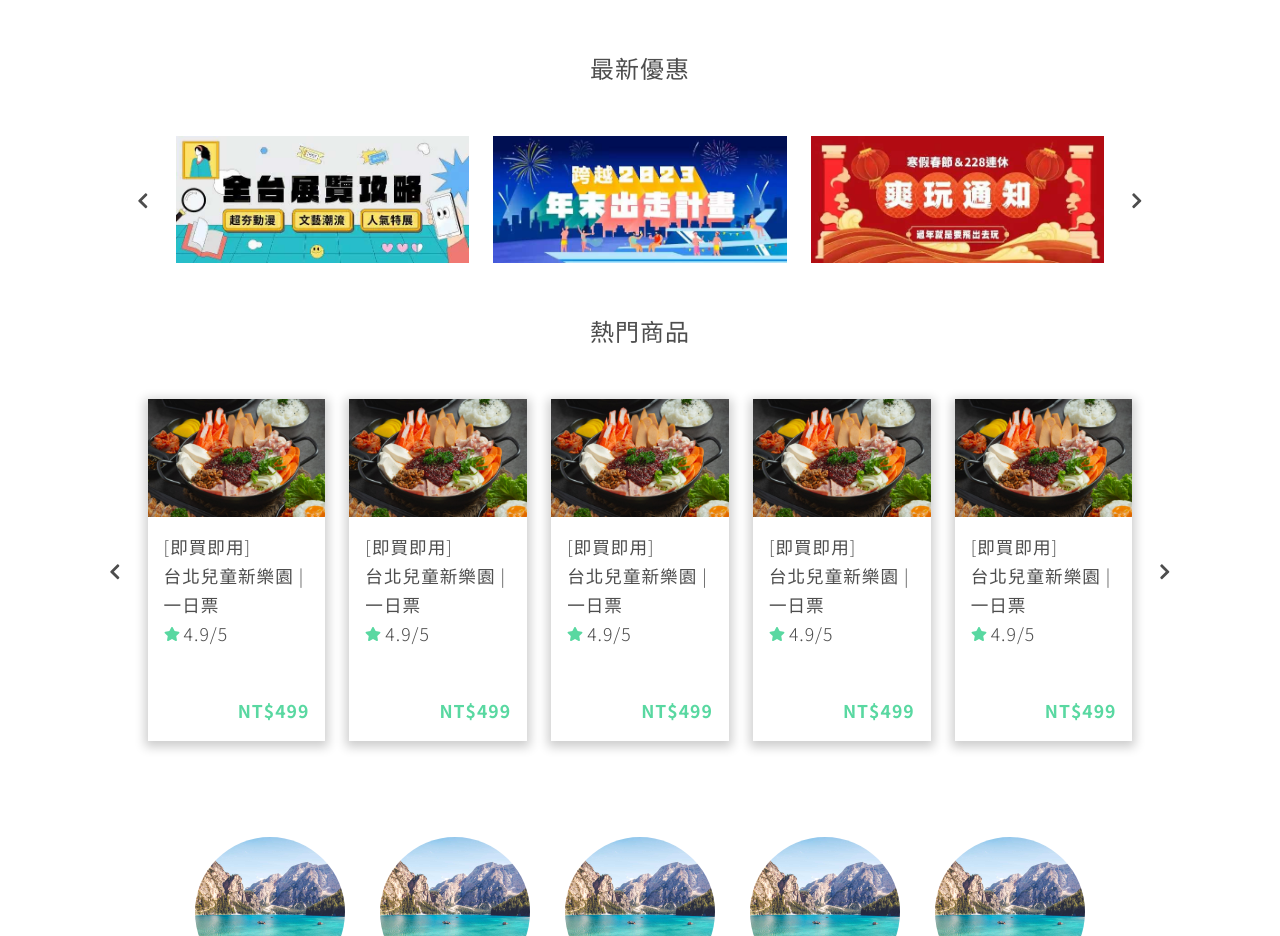
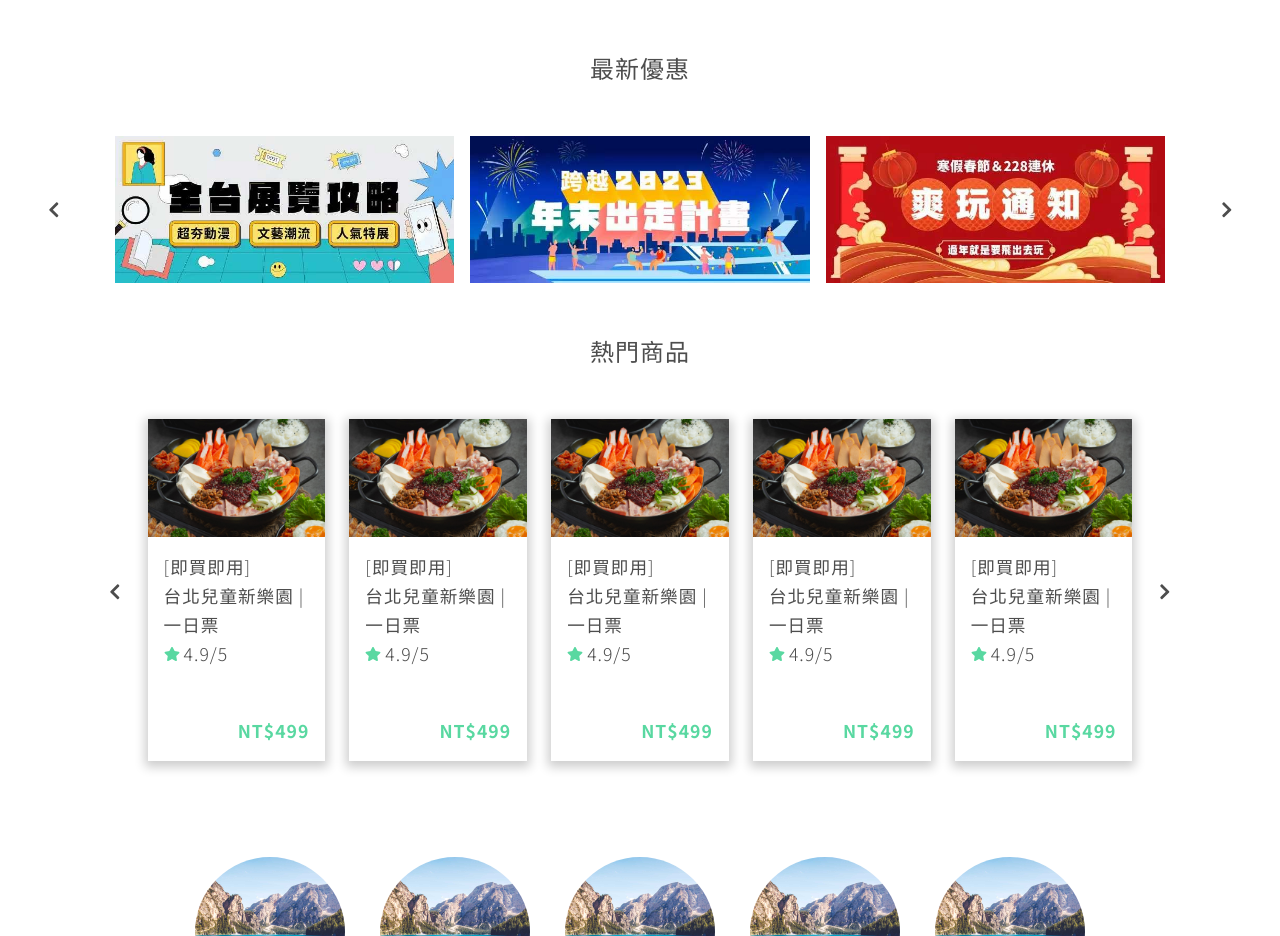
Before and after one commit to Liufat/timetravel-rebuild, a React (Create React App) app: page /homepage in a window 1280 px wide. Shown: the part 800-1736 px from the top of the page. Built offline with nearby package versions, Linux system fonts and the light colour scheme.

Commit message:
[修改]輪播牆-1

```diff
--- a/src/pages/homePage/sections/Discount.js
+++ b/src/pages/homePage/sections/Discount.js
@@ -14,19 +14,31 @@ function Discount() {
   return (
     <section className="d-flex flex-column align-items-center ">
       <h2 className="py-5">最新優惠</h2>
-      <div className="d-flex col-md-10 col-xl-11">
+      <div className="d-flex col-md-10 col-xl-12">
         <div className="d-flex justify-content-center align-items-center gap-4">
-          <StyledSpan className="">
+          <StyledSpan className="h-100 col-1 d-flex align-items-center justify-content-center">
             <FaChevronLeft />
           </StyledSpan>
-          <img className="col-8 col-md-5 col-xl-3" alt="banner" src={pic1} />
-          <img
-            className="d-none d-md-block col-md-5 col-xl-3"
-            alt="banner"
-            src={pic2}
-          />
-          <img className="d-none d-xl-block col-xl-3" alt="banner" src={pic3} />
-          <StyledSpan>
+          <div className="d-flex">
+            <div className="d-flex gap-3 justify-content-center">
+              <img
+                className="col-8 col-md-5 col-xl-4"
+                alt="banner"
+                src={pic1}
+              />
+              <img
+                className="d-none d-md-block col-md-5 col-xl-4"
+                alt="banner"
+                src={pic2}
+              />
+              <img
+                className="d-none d-xl-block col-xl-4"
+                alt="banner"
+                src={pic3}
+              />
+            </div>
+          </div>
+          <StyledSpan className="h-100 col-1 d-flex align-items-center justify-content-center">
             <FaChevronRight />
           </StyledSpan>
         </div>
```
